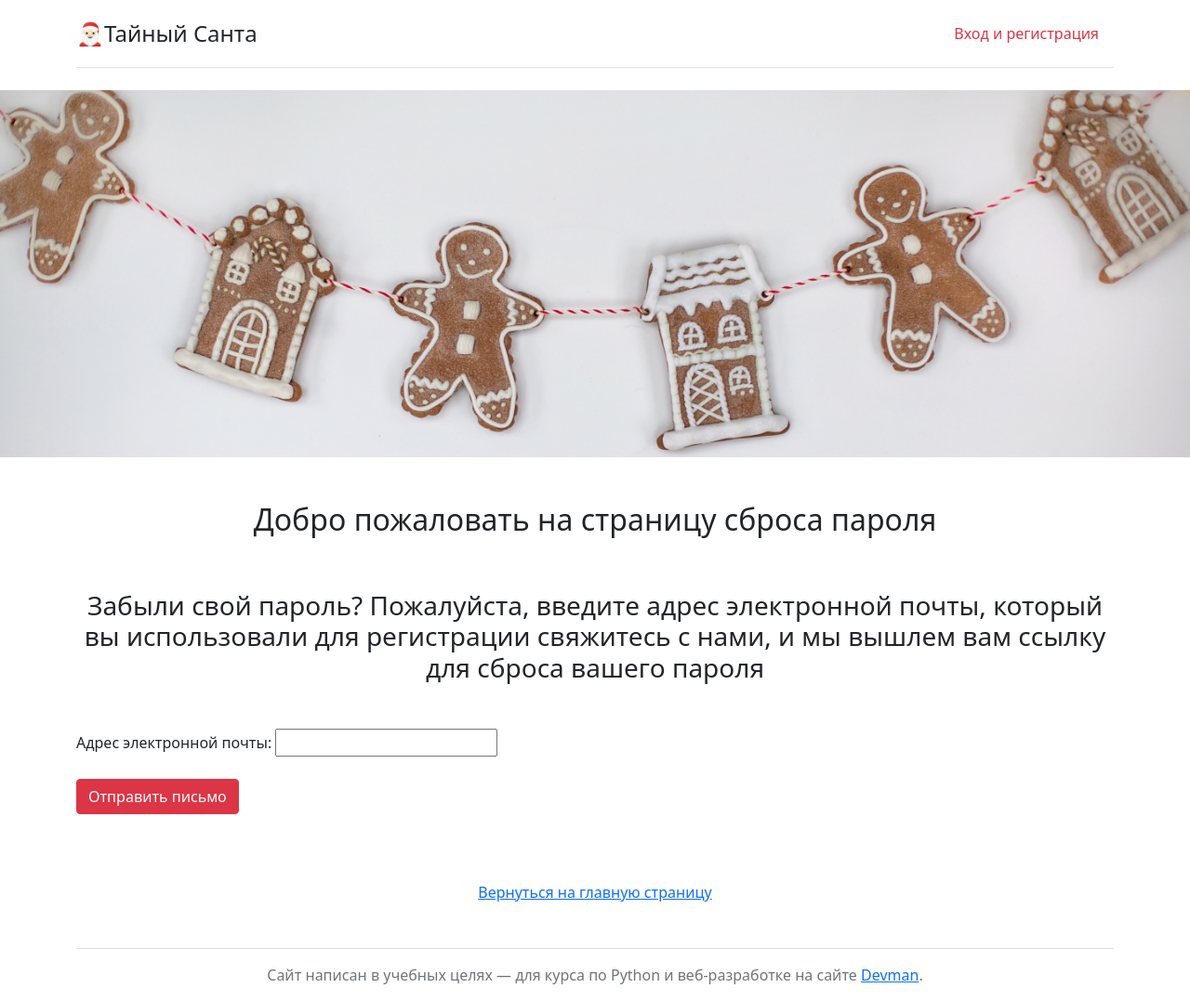
After one commit to Alex-Men-VL/santa_secret, a Django app: page /reset_password/ in a window 1280 px wide. The commit adds this page. Shown: the whole page at 93% size. Run offline with Django 4.2, Linux system fonts and the light colour scheme; parts of the project's set-up code (start-up, migrations or seed data) failed here and were passed over.

Commit message:
Add the ability to reset your password

```diff
--- a/games/urls.py
+++ b/games/urls.py
@@ -1,4 +1,5 @@
 from django.urls import path
+from django.contrib.auth import views as auth_views
 from . import views
 
 
@@ -11,6 +12,26 @@ urlpatterns = [
     path('accounts/logout/', views.logout_user, name='logout'),
     path('accounts/user/preferences/', views.AddUserPrefers.as_view(),
          name='user_preferences'),
+    path('reset_password/',
+         auth_views.PasswordResetView.as_view(
+             template_name='registration/reset_password.html'
+         ),
+         name='reset_password'),
+    path('reset_password_sent/',
+         auth_views.PasswordResetDoneView.as_view(
+             template_name='registration/password_reset_sent.html'
+         ),
+         name='password_reset_done'),
+    path('reset/<uidb64>/<token>',
+         auth_views.PasswordResetConfirmView.as_view(
+             template_name='registration/password_reset_form.html'
+         ),
+         name='password_reset_confirm'),
+    path('reset_password_complete/',
+         auth_views.PasswordResetCompleteView.as_view(
+             template_name='registration/password_reset_done.html'
+         ),
+         name='password_reset_complete'),
     path('games/new_game/', views.GameCreate.as_view(), name='new_game'),
     path('games/my_games/', views.UserGames.as_view(), name='user_games'),
     path('games/<slug:slug>/edit/', views.GameEdit.as_view(),
--- a/templates/games/preferences.html
+++ b/templates/games/preferences.html
@@ -10,7 +10,7 @@
           <div class="py-3 text-center">
             <h4>Ни один пользователь не написал свой вишлист<br>Будь первым!</h4>
           </div>
-          <div class="d-grid gap-2 col-3 mx-auto">
+          <div class="d-grid gap-2 col-4 mx-auto">
             <a class="btn btn-danger" href="{% url 'user_preferences' %}" role="button">Добавить свои предпочтения</a>
           </div>
         </div>
--- a/templates/games/user_preferences.html
+++ b/templates/games/user_preferences.html
@@ -12,7 +12,7 @@
               {% csrf_token %}
               {% for f in form %}
                 <div class="mb-4">
-                  <label for="{{ f.id_for_label }}" class="form-label">{{ f.label }}:</label>
+                  <label for="{{ f.id_for_label }}" class="form-label">{{ f.label }}</label>
                   <br>{{ f }}
                   <div class="form-error">
                     {{ f.errors }}
--- a/templates/registration/login.html
+++ b/templates/registration/login.html
@@ -8,7 +8,8 @@
     <h4>С паролем:</h4>
     <div class="alert alert-primary" role="alert">
       Нет аккаунта?
-      <a href="{% url 'signup' %}?next={{ next }}">Зарегистрироваться</a>
+      <a href="{% url 'signup' %}?next={{ next }}">Зарегистрироваться</a><br>
+      <a href="{% url 'reset_password' %}">Забыли пароль?</a><br>
     </div>
    <form method="post">
     {% csrf_token %}
--- /dev/null
+++ b/templates/registration/reset_password.html
@@ -0,0 +1,28 @@
+{% extends 'base.html' %}
+
+{% block context %}
+  <div class="container">
+    <div class="py-5 text-center" style="width: 80%; margin: 0 auto">
+      <h2>Добро пожаловать на страницу сброса пароля</h2>
+    </div>
+    <h3 class="text-center">
+      Забыли свой пароль? Пожалуйста, введите адрес электронной почты, который вы использовали для регистрации
+      свяжитесь с нами, и мы вышлем вам ссылку для сброса вашего пароля
+    </h3>
+    <form action="" method="POST" class="my-5">
+      {% csrf_token %}
+      <div class="mb-4 ">
+        {{ form }}
+        <div class="form-error">
+          {{ form.errors }}
+        </div>
+      </div>
+      <div class="col-12">
+        <button class="btn btn-danger" type="submit">Отправить письмо</button>
+      </div>
+    </form><br/>
+    <div class="text-center">
+      <a href="{% url 'index' %}" role="button">Вернуться на главную страницу</a>
+    </div>
+  </div>
+{% endblock%}
```
Also changed, not shown: templates/registration/password_reset_done.html (added, +16 -0 lines), templates/registration/password_reset_form.html (added, +24 -0 lines), templates/registration/password_reset_sent.html (added, +20 -0 lines).
